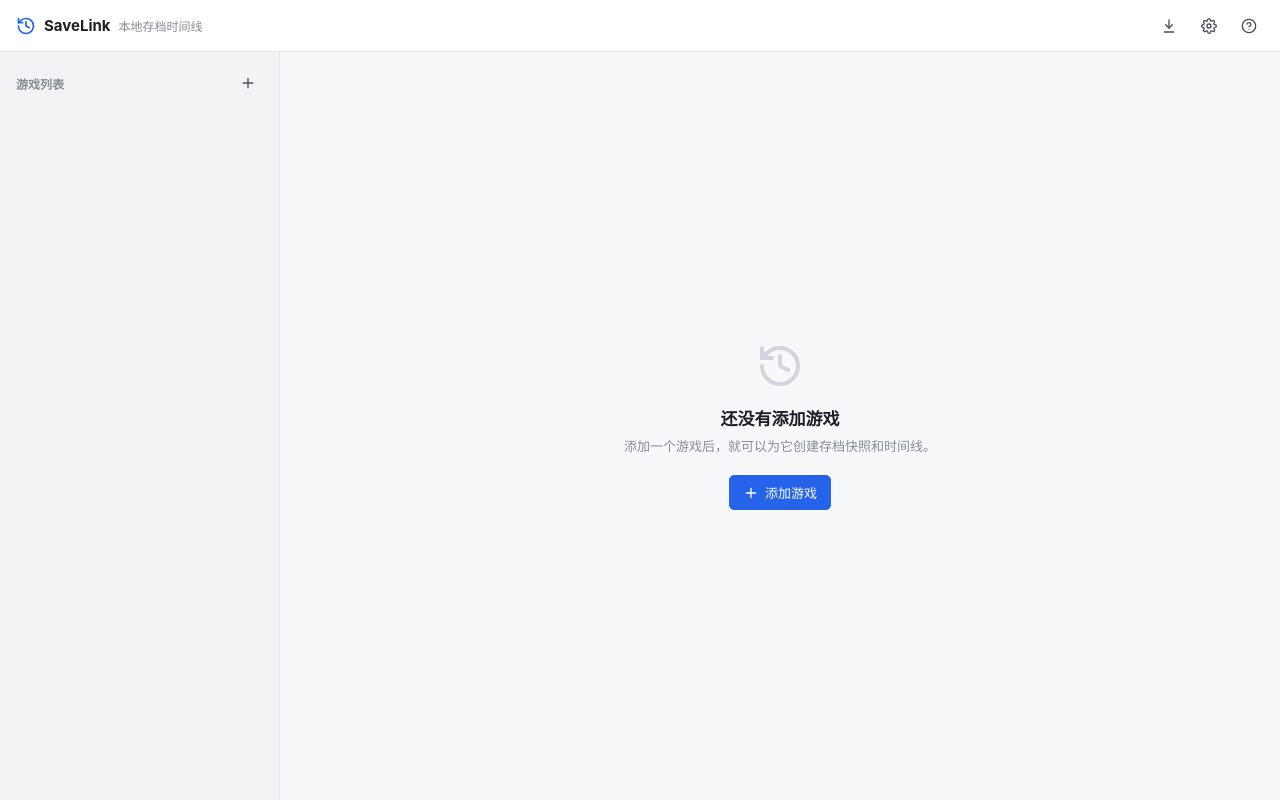
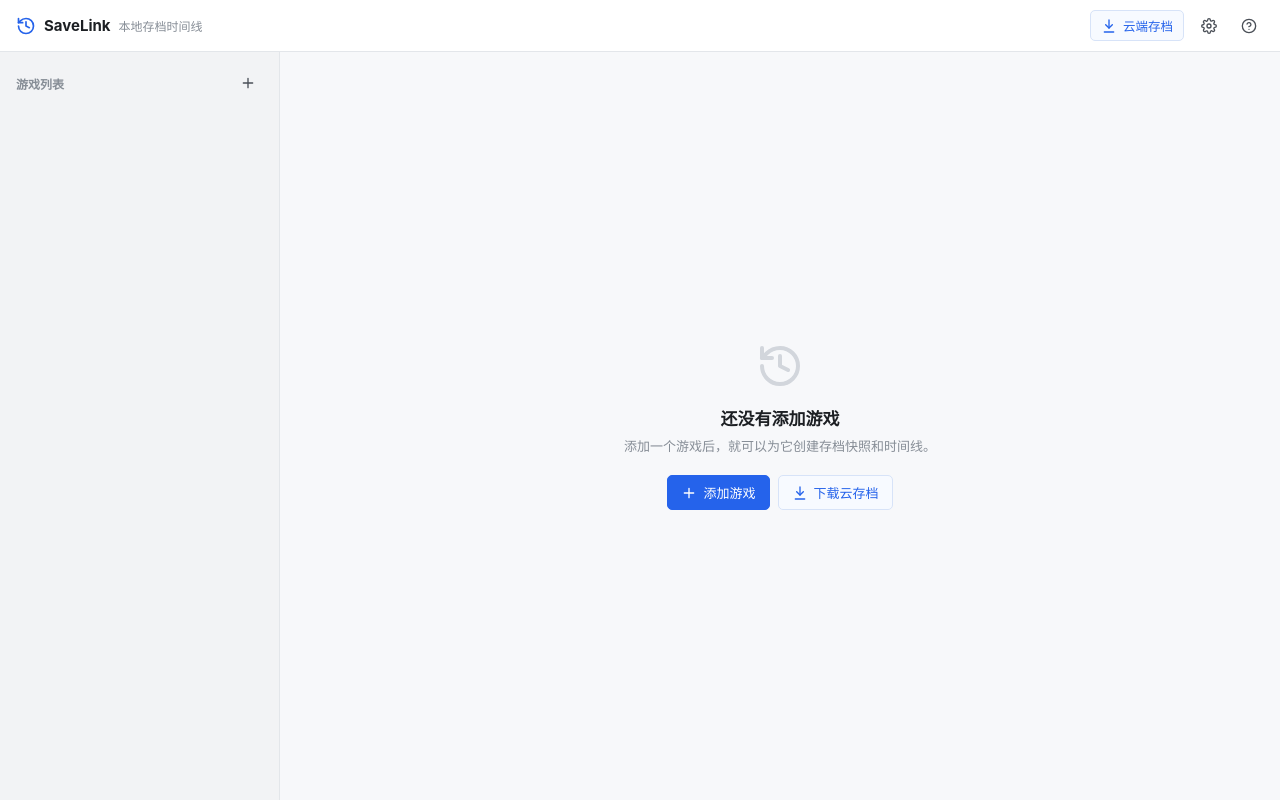
Before and after one commit to daiqiang/save_link, a React (Vite) app in the folder savelink-app/: page / in a window 1280 px wide. Built offline with nearby package versions, Linux system fonts and the light colour scheme.

Commit message:
更显眼的云存档同步

```diff
--- a/savelink-app/src/App.css
+++ b/savelink-app/src/App.css
@@ -73,6 +73,16 @@ button {
 .topbar .brand .sub { font-weight: 400; font-size: 12px; color: var(--color-text-3); }
 .topbar .brand .sub.test-profile { color: var(--color-warn); font-weight: 600; }
 .topbar .spacer { flex: 1; }
+.btn.cloud-entry {
+  color: var(--color-accent);
+  background: #f7faff;
+  border-color: #d7e3f8;
+  white-space: nowrap;
+}
+.btn.cloud-entry:hover {
+  background: var(--color-accent-soft);
+  border-color: #b9cef3;
+}
 
 .sidebar {
   grid-area: sidebar;
@@ -174,6 +184,7 @@ button {
 .empty .ic { color: var(--color-border-strong); margin-bottom: 6px; }
 .empty h2 { margin: 0; font-size: 17px; color: var(--color-text); font-weight: 600; }
 .empty p { margin: 0 0 14px; font-size: 13px; max-width: 320px; }
+.empty-actions { display: flex; align-items: center; justify-content: center; gap: 8px; flex-wrap: wrap; }
 
 /* ---------- 详情页头部 ---------- */
 .ghead { display: flex; gap: 14px; align-items: flex-start; }
--- a/savelink-app/src/App.tsx
+++ b/savelink-app/src/App.tsx
@@ -138,12 +138,13 @@ function SaveLink() {
         </div>
         <div className="spacer" />
         <button
-          className="iconbtn"
-          title="下载云端存档"
-          aria-label="下载云端存档"
+          className="btn sm cloud-entry"
+          title="云端存档"
+          aria-label="云端存档"
           onClick={() => setShowCloud(true)}
         >
           <Icon.Download />
+          <span>云端存档</span>
         </button>
         <button className="iconbtn" title="设置" onClick={() => toast("设置功能：后续补充", "warn")}><Icon.Settings /></button>
         <button className="iconbtn" title="帮助" onClick={() => toast("帮助文档：后续补充", "warn")}><Icon.Help /></button>
@@ -172,7 +173,10 @@ function SaveLink() {
 
       <main className="detail">
         {!selected ? (
-          <EmptyState onAdd={() => setShowAdd(true)} />
+          <EmptyState
+            onAdd={() => setShowAdd(true)}
+            onCloud={() => setShowCloud(true)}
+          />
         ) : (
           <div>
             <div className="ghead">
@@ -361,13 +365,16 @@ function SaveLink() {
   );
 }
 
-function EmptyState({ onAdd }: { onAdd: () => void }) {
+function EmptyState({ onAdd, onCloud }: { onAdd: () => void; onCloud: () => void }) {
   return (
     <div className="empty">
       <span className="ic"><Icon.History size={48} /></span>
       <h2>还没有添加游戏</h2>
       <p>添加一个游戏后，就可以为它创建存档快照和时间线。</p>
-      <button className="btn primary" onClick={onAdd}><Icon.Plus /> 添加游戏</button>
+      <div className="empty-actions">
+        <button className="btn primary" onClick={onAdd}><Icon.Plus /> 添加游戏</button>
+        <button className="btn cloud-entry" onClick={onCloud}><Icon.Download /> 下载云存档</button>
+      </div>
     </div>
   );
 }
```
